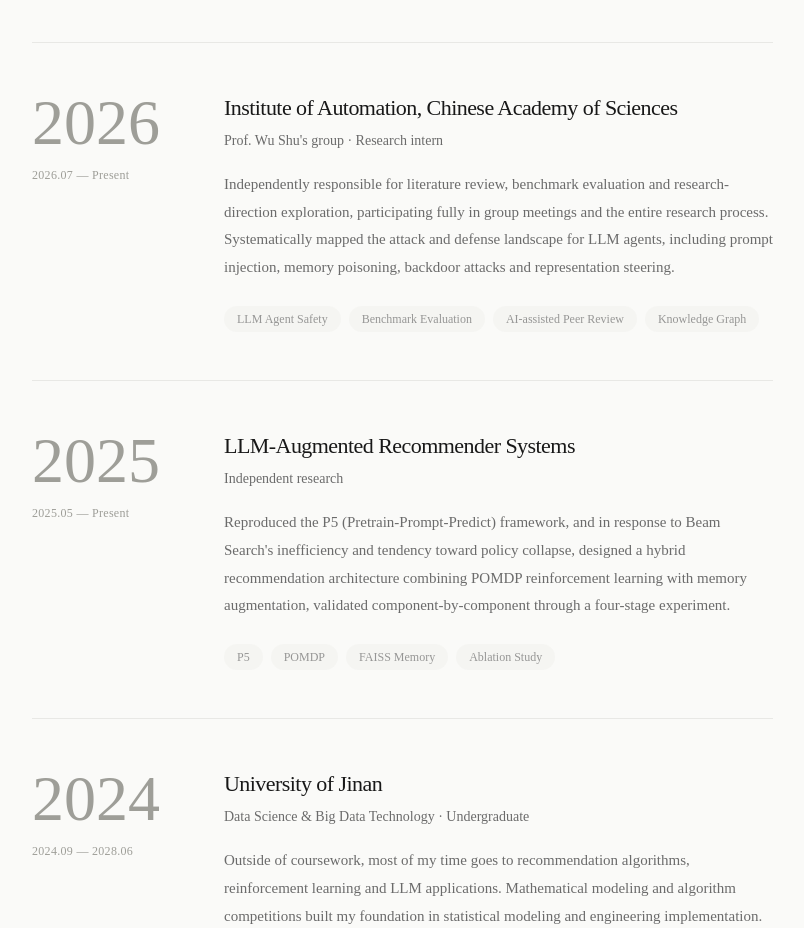
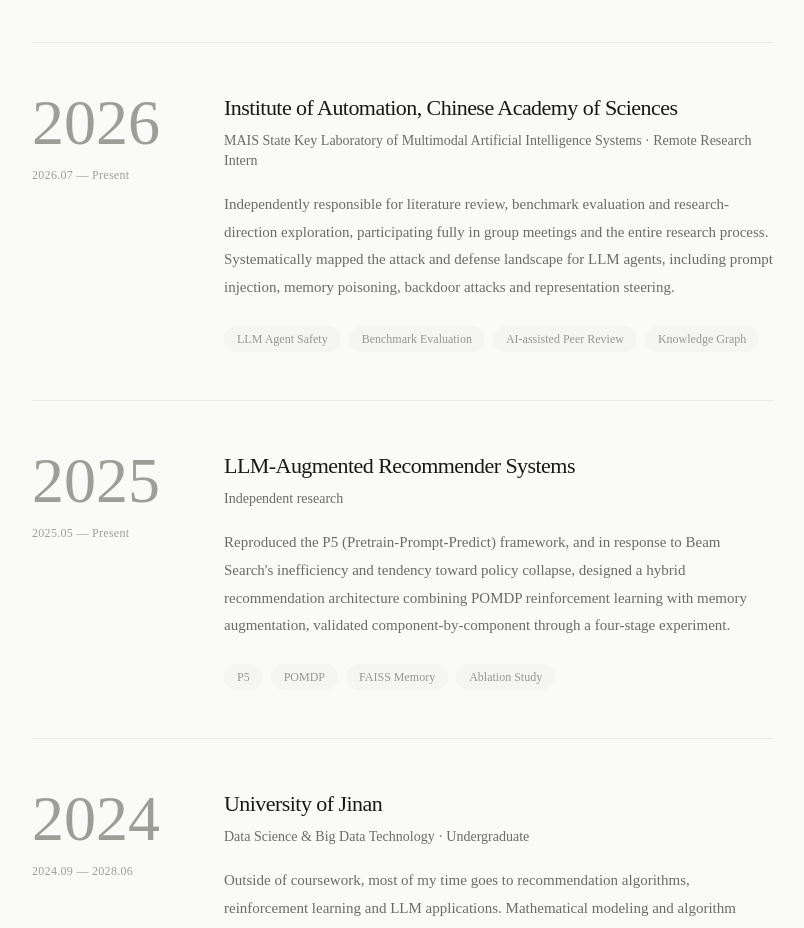
Before and after one commit to returnSGD/web-profile, a React (Vite) app: page / in a window 1280 px wide. Shown: the part 2260-3188 px from the top of the page, without its empty margins (393-1197 px from the left). Built offline with nearby package versions, Linux system fonts and the light colour scheme.

Commit message:
feat: 中科院 role 更新为 MAIS 多模态人工智能系统全国重点实验室 · 远程科研实习

```diff
--- a/src/data/content.ts
+++ b/src/data/content.ts
@@ -231,7 +231,7 @@
       year: '2026',
       period: '2026.07 — Present',
       org: 'Institute of Automation, Chinese Academy of Sciences',
-      role: 'Prof. Wu Shu\'s group · Research intern',
+      role: 'MAIS State Key Laboratory of Multimodal Artificial Intelligence Systems · Remote Research Intern',
       detail: [
         'Independently responsible for literature review, benchmark evaluation and research-direction exploration, participating fully in group meetings and the entire research process. Systematically mapped the attack and defense landscape for LLM agents, including prompt injection, memory poisoning, backdoor attacks and representation steering.',
       ],
@@ -776,7 +776,7 @@
       year: '2026',
       period: '2026.07 — 至今',
       org: '中国科学院自动化研究所',
-      role: '吴书研究员课题组 · 研究实习',
+      role: 'MAIS 多模态人工智能系统全国重点实验室 · 远程科研实习',
       detail: [
         '独立承担文献调研、基准评测与研究思路探索，全程参与组会研讨与科研全流程。系统梳理 LLM Agent 的攻击与防御技术路线，包括提示注入、记忆投毒、后门攻击与表征转向。',
       ],
```
